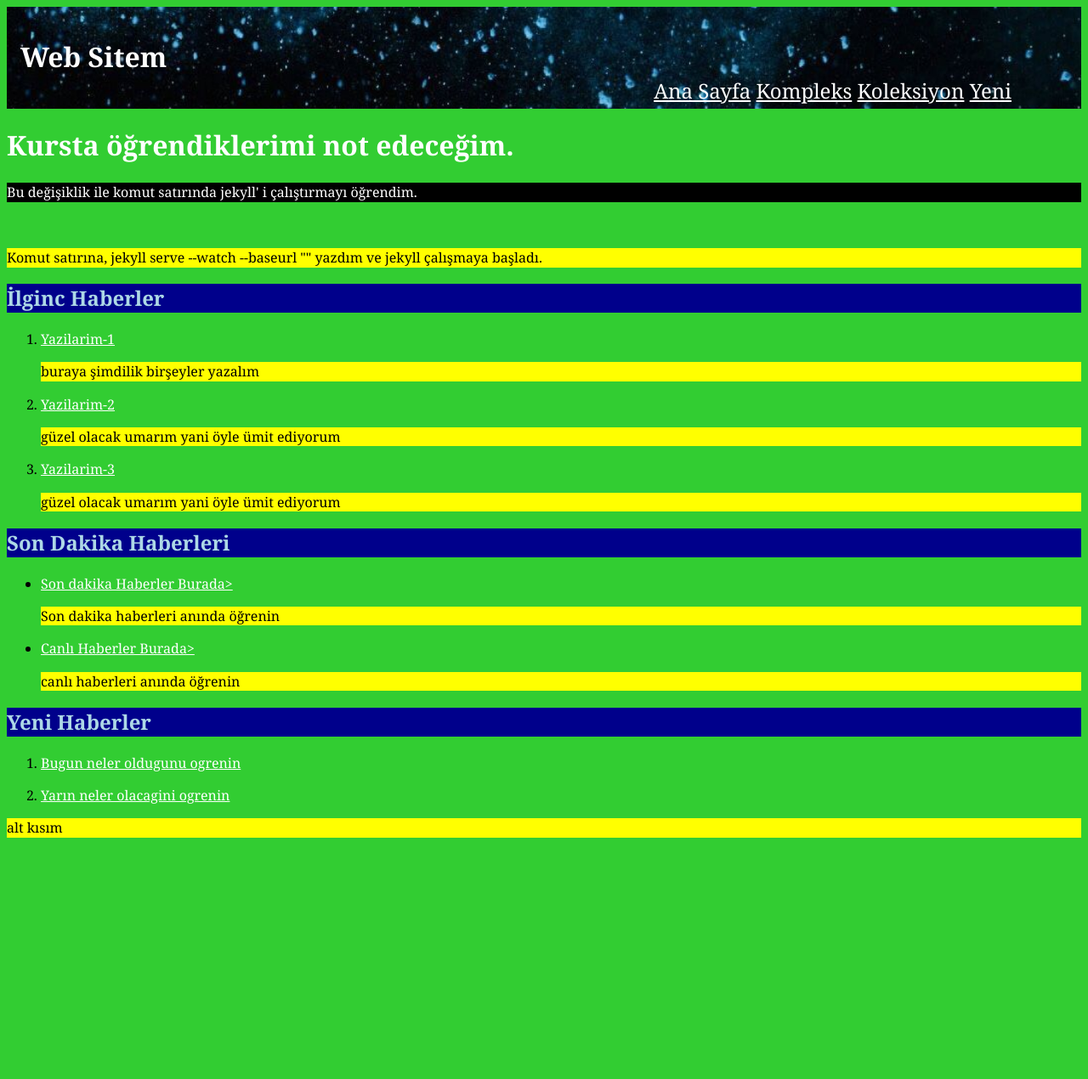
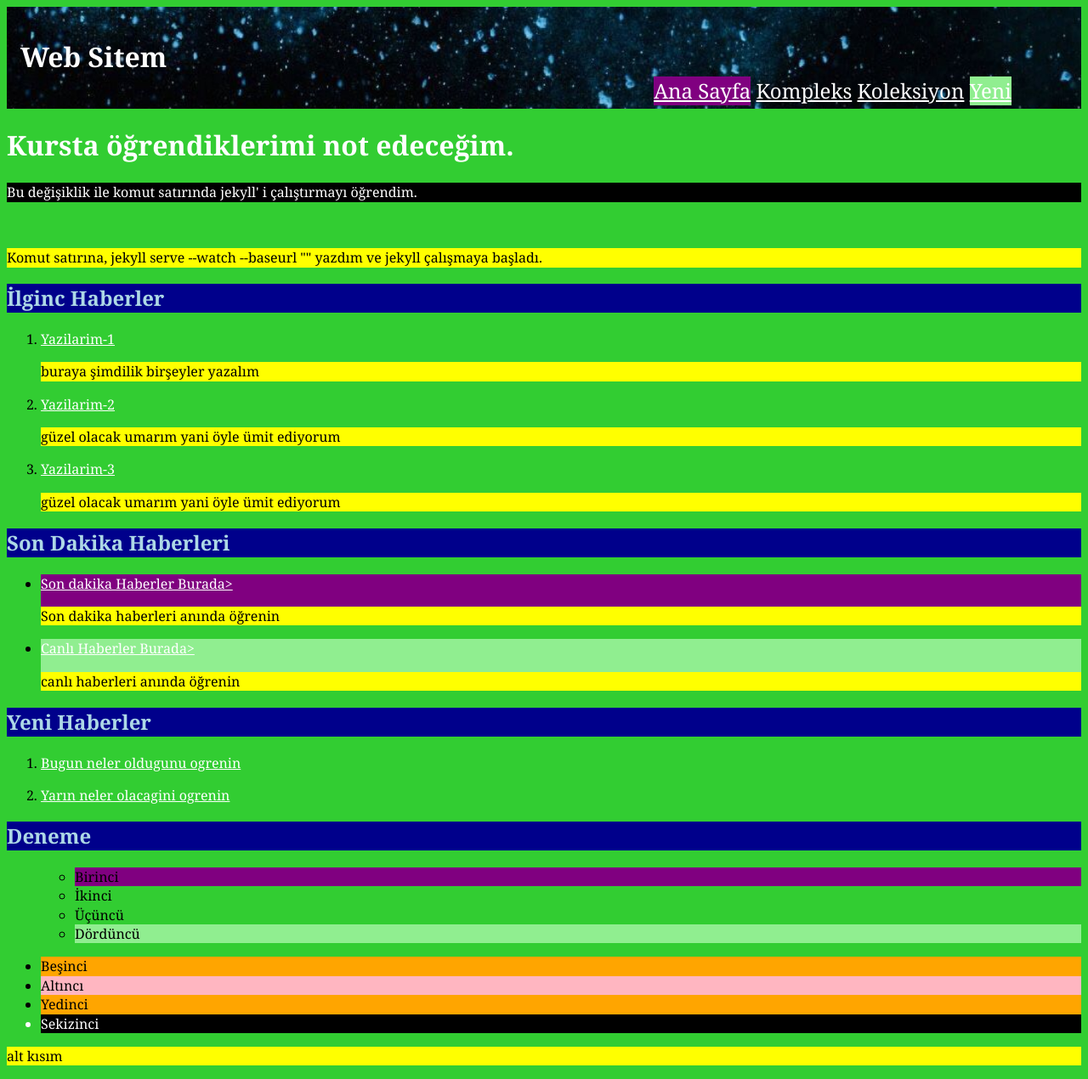
Before and after one commit to baranyucel/depo, a Jekyll site: the page built from index.html, in a window 1280 px wide. Shown: the whole page at 85% size. Built offline with Jekyll 4.4.1, drawn with Linux system fonts in a browser that asks for light colours; before the commit the page ends 1002 px from its top, so only the background shows below that.

Commit message:
bu sefer ögeleri numaraları yani pozisyonlarına göre şekillendiriyorum. İndex html içerisinde bir liste var ve bunun içinde ki kod parçalarını numara belirterek ayrı ayrı şekillendireceğim. even çif, odd tek anlamına gelir. Yani tek sayılara uygula veya çift sayılara uygula gibi. Bunun dışında sayı vererek de seçim yapabilirim. Örneğin listede ki 4. maddeyi css kodumda 4 diye belirterek siyah arka planı yapabildim.

```diff
--- a/index.html
+++ b/index.html
@@ -38,3 +38,21 @@ priority: 1.0
       </li>
       {% endfor %}
     </ol>
+
+<h2>Deneme</h2>
+
+<ol>
+  <ul>
+    <li>Birinci</li>
+    <li>İkinci</li>
+    <li>Üçüncü</li>
+    <li>Dördüncü</li>
+  </ul>
+</ol>
+
+<ul class="xyz">
+  <li>Beşinci</li>
+  <li>Altıncı</li>
+  <li>Yedinci</li>
+  <li>Sekizinci</li>
+</ul>
```
Also changed, not shown: css/common.css (+21 -0 lines).
